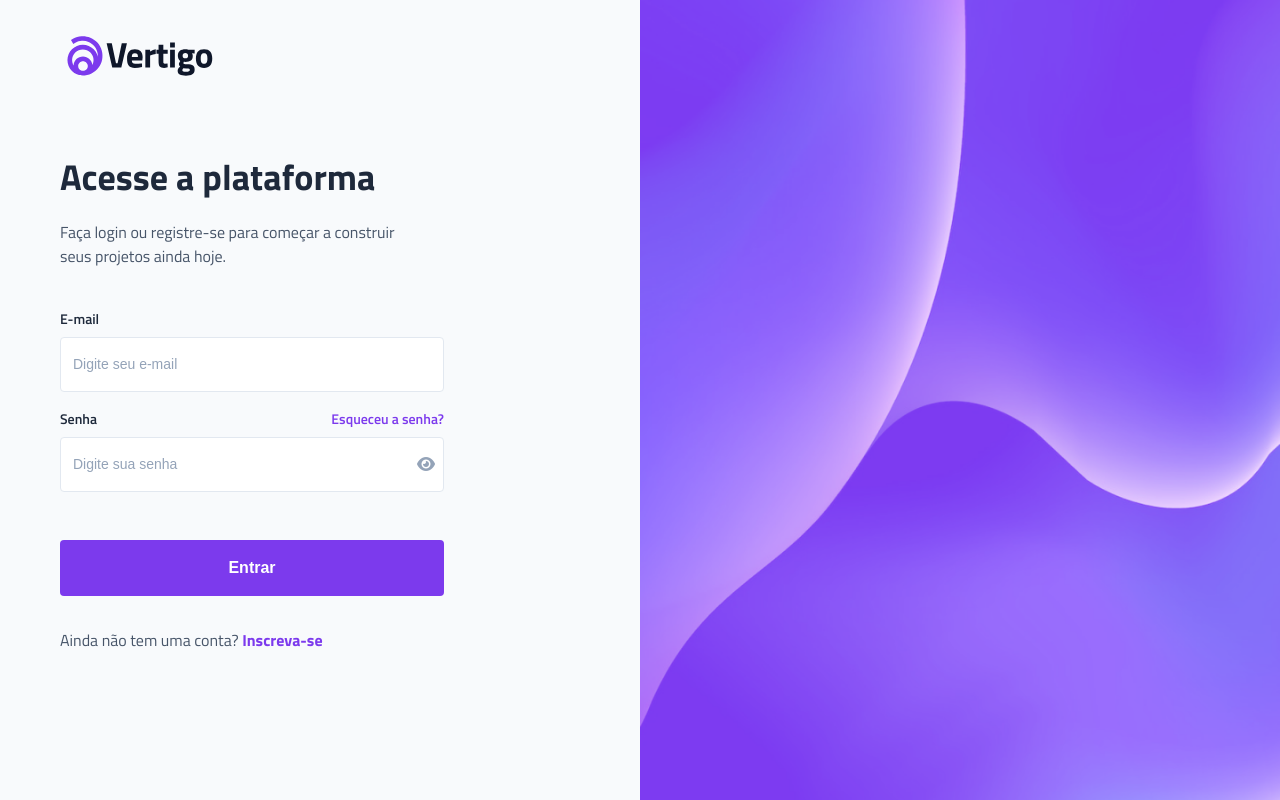
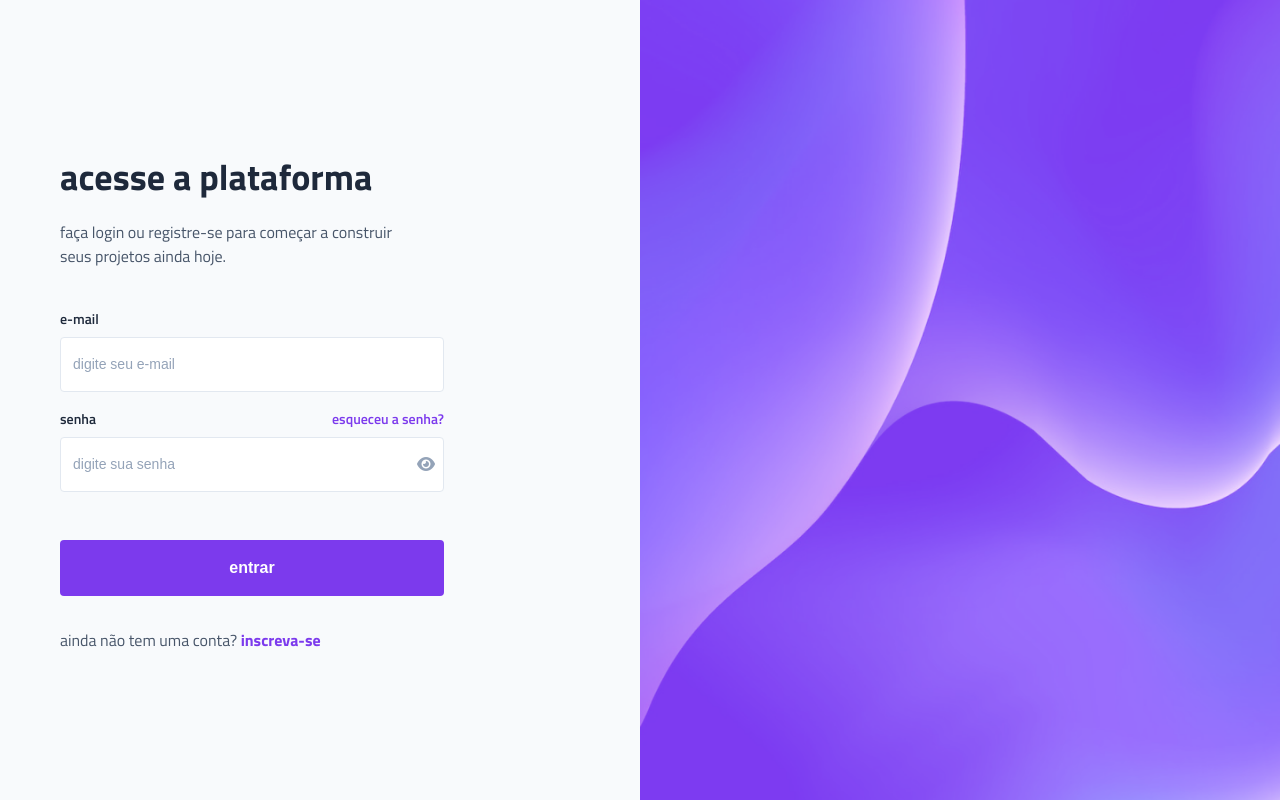
Before and after one commit to bielaugustos/rocketseat-boracodar-11, a plain HTML site: page index.html in a window 1280 px wide. Drawn offline with Linux system fonts and the light colour scheme.

Commit message:
test: final project

```diff
--- a/index.html
+++ b/index.html
@@ -1,14 +1,14 @@
 <!DOCTYPE html>
-<html lang="en">
+<html lang="pt-BR">
   <head>
-    <!-- FONTS -->
+    <!-- FONTES -->
+
     <link rel="preconnect" href="https://fonts.googleapis.com" />
     <link rel="preconnect" href="https://fonts.gstatic.com" crossorigin />
     <link
       href="https://fonts.googleapis.com/css2?family=Titillium+Web:wght@400;600;700&display=swap"
       rel="stylesheet"
     />
-    <!-- FONTS -->
     <meta charset="UTF-8" />
     <meta http-equiv="X-UA-Compatible" content="IE=edge" />
     <meta name="viewport" content="width=device-width, initial-scale=1.0" />
@@ -17,46 +17,42 @@
       href="https://cdnjs.cloudflare.com/ajax/libs/font-awesome/6.1.1/css/all.min.css"
     />
     <link rel="stylesheet" href="style.css" />
-    <title>Login</title>
+    <title>login</title>
   </head>
   <body>
     <div id="content">
-      <div id="logo">
-        <img src="./assets/logo.svg" alt="" />
-      </div>
       <div id="header">
-        <h1>Acesse a plataforma</h1>
+        <h1>acesse a plataforma</h1>
         <p>
-          Faça login ou registre-se para começar a construir seus projetos ainda
+          faça login ou registre-se para começar a construir seus projetos ainda
           hoje.
         </p>
       </div>
       <div id="form">
         <form action="">
           <div class="input">
-            <p>E-mail</p>
-            <input type="email" placeholder="Digite seu e-mail" />
+            <p>e-mail</p>
+            <input type="email" placeholder="digite seu e-mail" />
           </div>
           <div class="input">
             <div id="container">
-              <p>Senha</p>
-              <p class="purple">Esqueceu a senha?</p>
+              <p>senha</p>
+              <p class="purple">esqueceu a senha?</p>
             </div>
             <div id="password">
               <input
                 type="password"
-                placeholder="Digite sua senha"
+                placeholder="digite sua senha"
                 id="psswd"
               />
-              <!-- <img src="./assets/eye-off.svg" alt="" id="eye" /> -->
               <i class="fa-solid fa-eye" id="eye"></i>
             </div>
           </div>
-          <button>Entrar</button>
+          <button>entrar</button>
         </form>
       </div>
       <div id="footer">
-        <p>Ainda não tem uma conta? <a href="#">Inscreva-se</a></p>
+        <p>ainda não tem uma conta? <a href="#">inscreva-se</a></p>
       </div>
     </div>
     <script src="./script.js"></script>
```
Also changed, not shown: assets/logo.svg (deleted).
